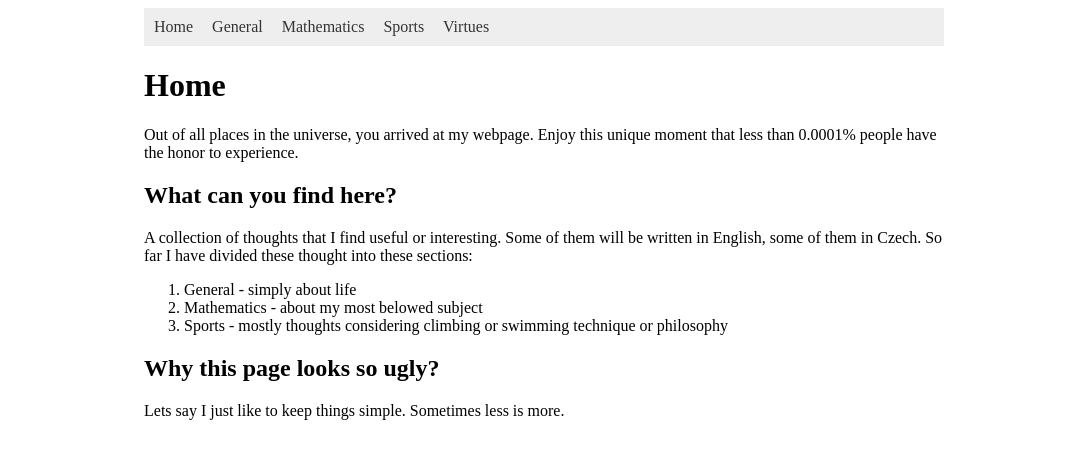
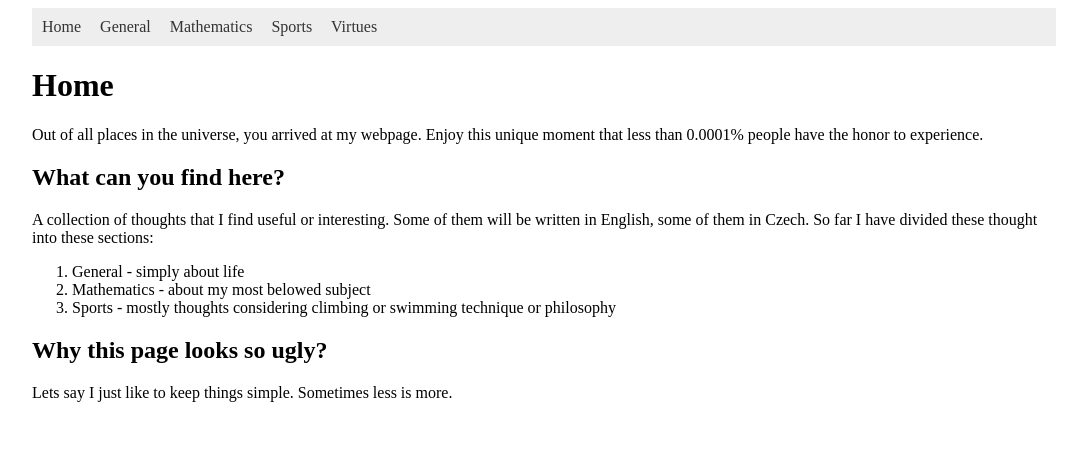
Before and after one commit to hartmaj2/hartmaj2.github.io, a Jekyll site: the page built from index.md, in a window 1280 px wide. Shown: the top 459 px of the page, without its empty margins (96-1183 px from the left). Built offline with Jekyll 4.4.1, drawn with Linux system fonts in a browser that asks for light colours.

Commit message:
Edit margin

```diff
--- a/css/style.css
+++ b/css/style.css
@@ -9,7 +9,6 @@ nav a {
 }
 
 .container {
-  max-width: 800px;
-  margin: 0 auto;
+  margin: 0 100px;
   padding: 0 20px;
 }
```
